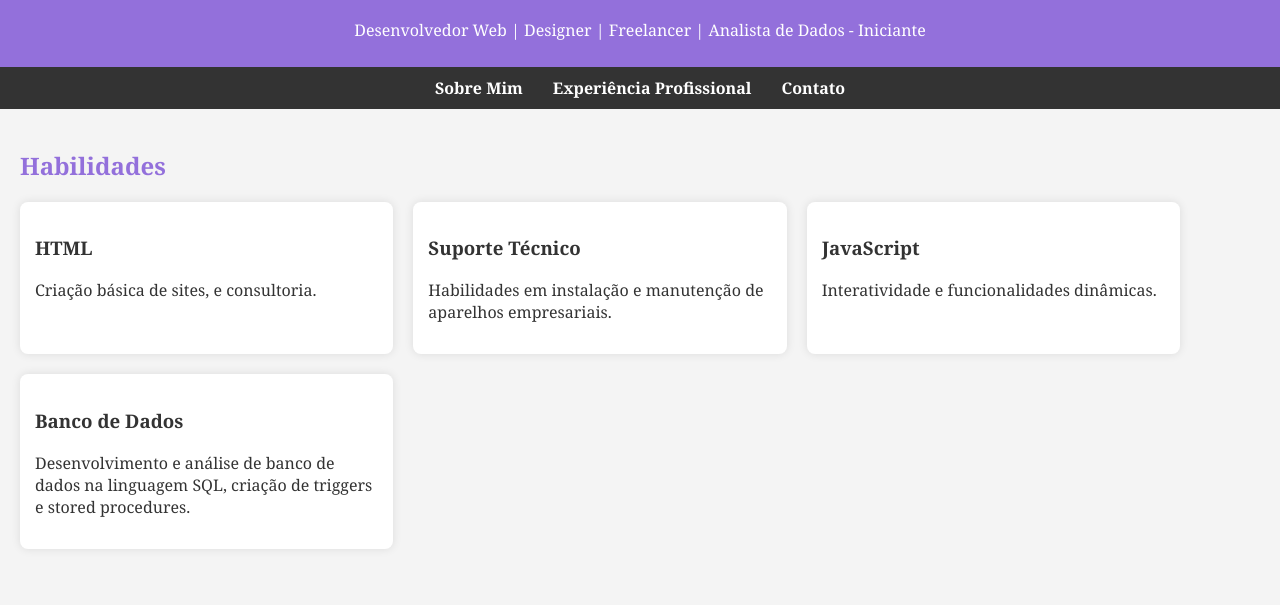
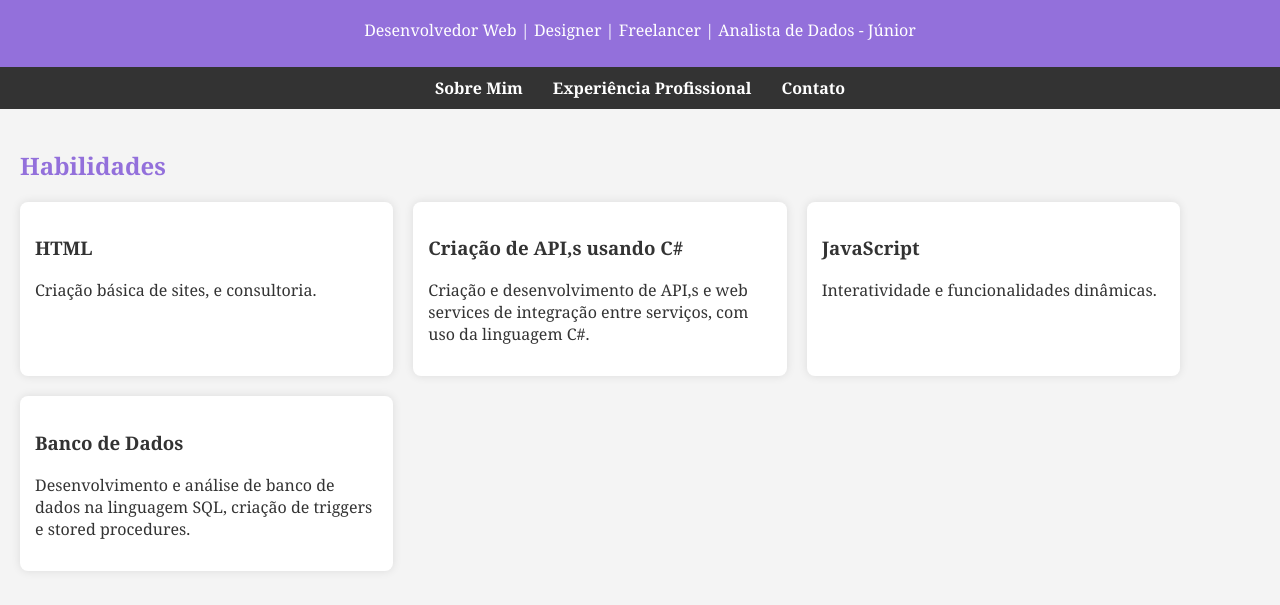
Before and after one commit to NicolasLnR/NicolasLnR.github.io, a plain HTML site: page index.html in a window 1280 px wide. Shown: the part 77-682 px from the top of the page. Drawn offline with Linux system fonts and the light colour scheme.

Commit message:
Update index.html

```diff
--- a/index.html
+++ b/index.html
@@ -78,7 +78,7 @@
 <body>
     <header>
         <h1>Nicolas Lana</h1>
-        <p>Desenvolvedor Web | Designer | Freelancer | Analista de Dados - Iniciante</p>
+        <p>Desenvolvedor Web | Designer | Freelancer | Analista de Dados - Júnior</p>
     </header>
 
     <nav>
@@ -95,8 +95,8 @@
                 <p>Criação básica de sites, e consultoria.</p>
             </div>
             <div class="skill">
-                <h3>Suporte Técnico</h3>
-                <p>Habilidades em instalação e manutenção de aparelhos empresariais.</p>
+                <h3>Criação de API,s usando C#</h3>
+                <p>Criação e desenvolvimento de API,s e web services de integração entre serviços, com uso da linguagem C#.</p>
             </div>
             <div class="skill">
                 <h3>JavaScript</h3>
```
